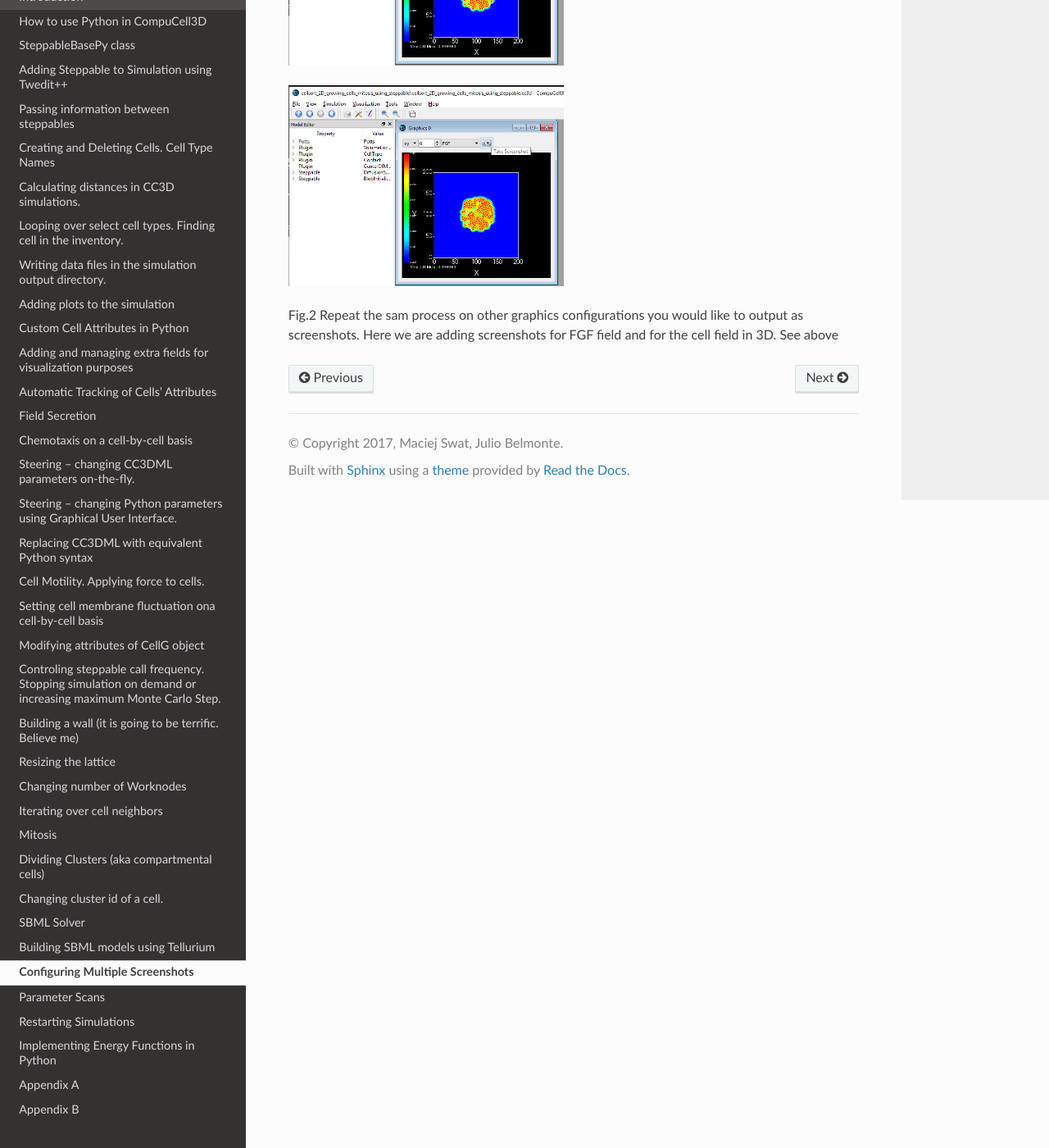
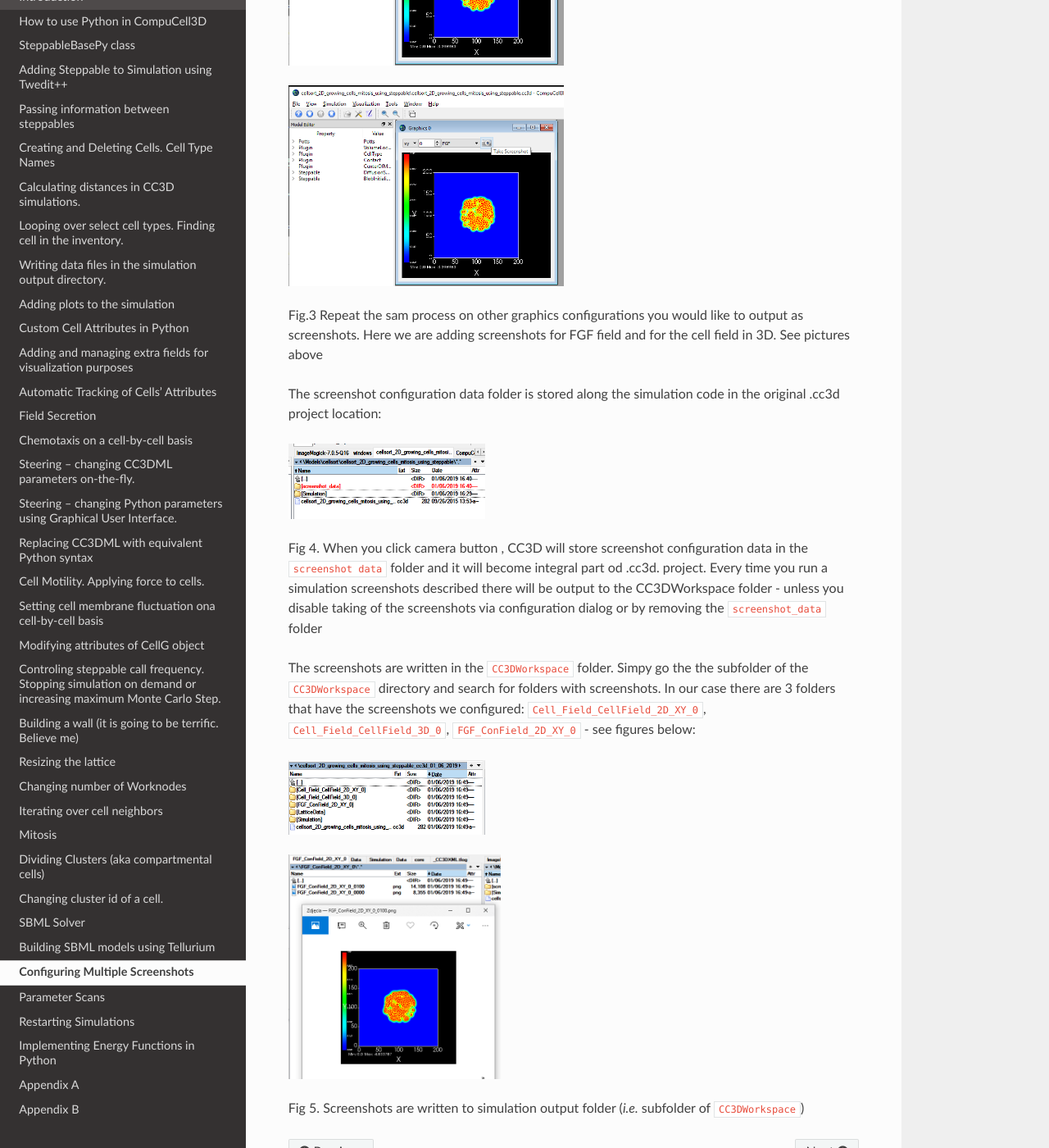
Before and after one commit to CompuCell3D/PythonScriptingManual, a Sphinx documentation site: the page built from docs/configuring_multiple_screenshots.rst, in a window 1280 px wide and 1400 px high, scrolled down 1415 px. Shown: the whole window at 82% size. Built offline with Sphinx 7.4.7 and the Read the Docs theme 2.0.0, drawn with Linux system fonts in a browser that asks for light colours.

Commit message:
multiple screenshot configuration writeup

```diff
--- a/docs/configuring_multiple_screenshots.rst
+++ b/docs/configuring_multiple_screenshots.rst
@@ -30,9 +30,28 @@ Fig.2 Open up simulation and start running it. Press "Pause" and click "camera b
 
 |screenshots_config_2|
 
-Fig.2 Repeat the sam process on other graphics configurations you would like to output as screenshots. Here we are
-adding screenshots for FGF field and for the cell field in 3D. See above
+Fig.3 Repeat the sam process on other graphics configurations you would like to output as screenshots. Here we are
+adding screenshots for FGF field and for the cell field in 3D. See pictures above
 
+The screenshot configuration data folder is stored along the simulation code in the original .cc3d project location:
+
+|screenshots_config_5|
+
+Fig 4. When you click camera button , CC3D will store screenshot configuration data in the ``screenshot data`` folder
+and it will become integral part od .cc3d. project. Every time you run a simulation screenshots described there will
+be output to the CC3DWorkspace folder - unless you disable taking of the screenshots via configuration dialog or by removing
+the ``screenshot_data`` folder
+
+
+The screenshots are written in the ``CC3DWorkspace`` folder. Simpy go the the subfolder of the ``CC3DWorkspace`` directory
+and search for folders with screenshots. In our case there are 3 folders that have the screenshots we configured:
+``Cell_Field_CellField_2D_XY_0``, ``Cell_Field_CellField_3D_0``, ``FGF_ConField_2D_XY_0`` - see figures below:
+
+|screenshots_config_6|
+
+|screenshots_config_7|
+
+Fig 5. Screenshots are written to simulation output folder (*i.e.* subfolder of ``CC3DWorkspace``)
 
 
 
@@ -52,3 +71,16 @@ adding screenshots for FGF field and for the cell field in 3D. See above
 .. |screenshots_config_4_conf| image:: images/screenshots_config_4_conf.png
    :width: 3.5000in
    :height: 2.5526in
+
+.. |screenshots_config_5| image:: images/screenshots_config_5.png
+   :width: 2.5000in
+   :height: 0.9526in
+
+
+.. |screenshots_config_6| image:: images/screenshots_config_6.png
+   :width: 2.5000in
+   :height: 0.9526in
+
+.. |screenshots_config_7| image:: images/screenshots_config_7.png
+   :width: 2.7in
+   :height: 2.85in
```
